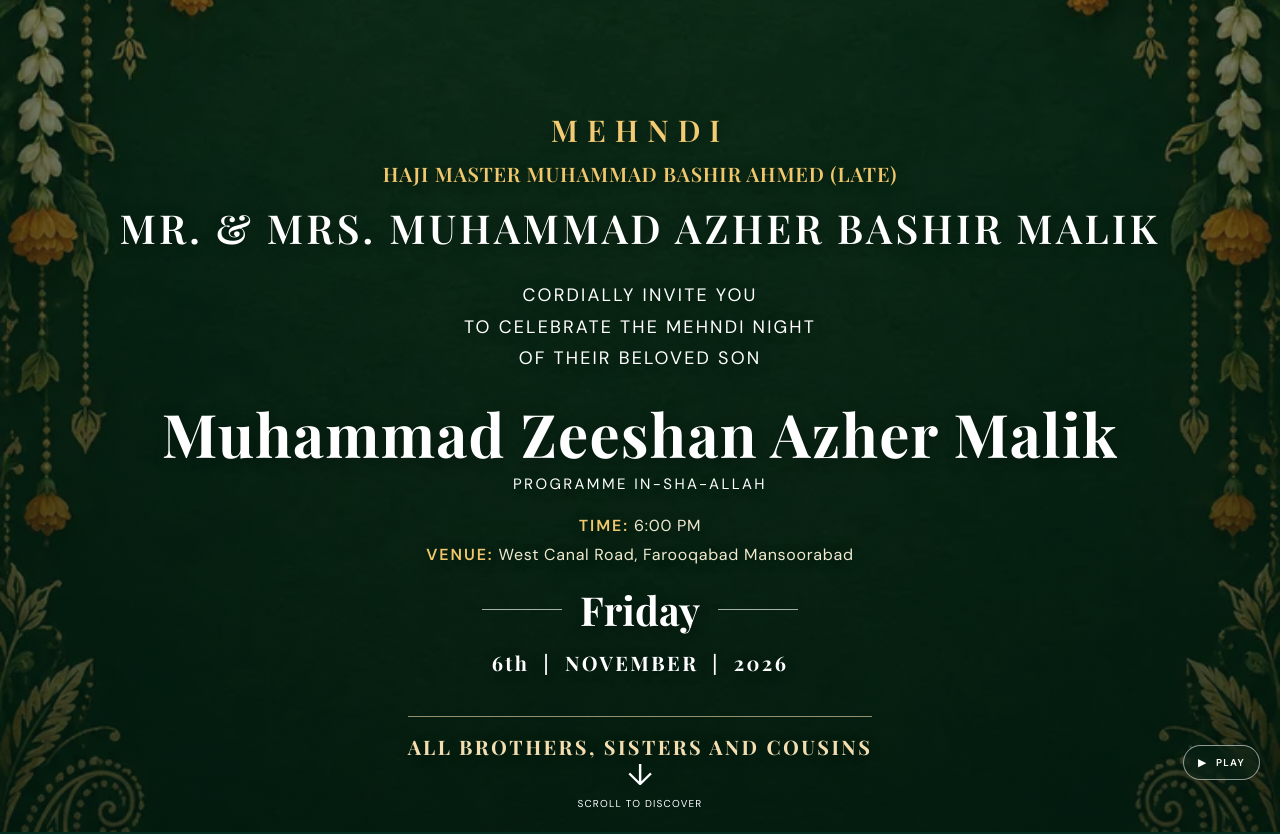
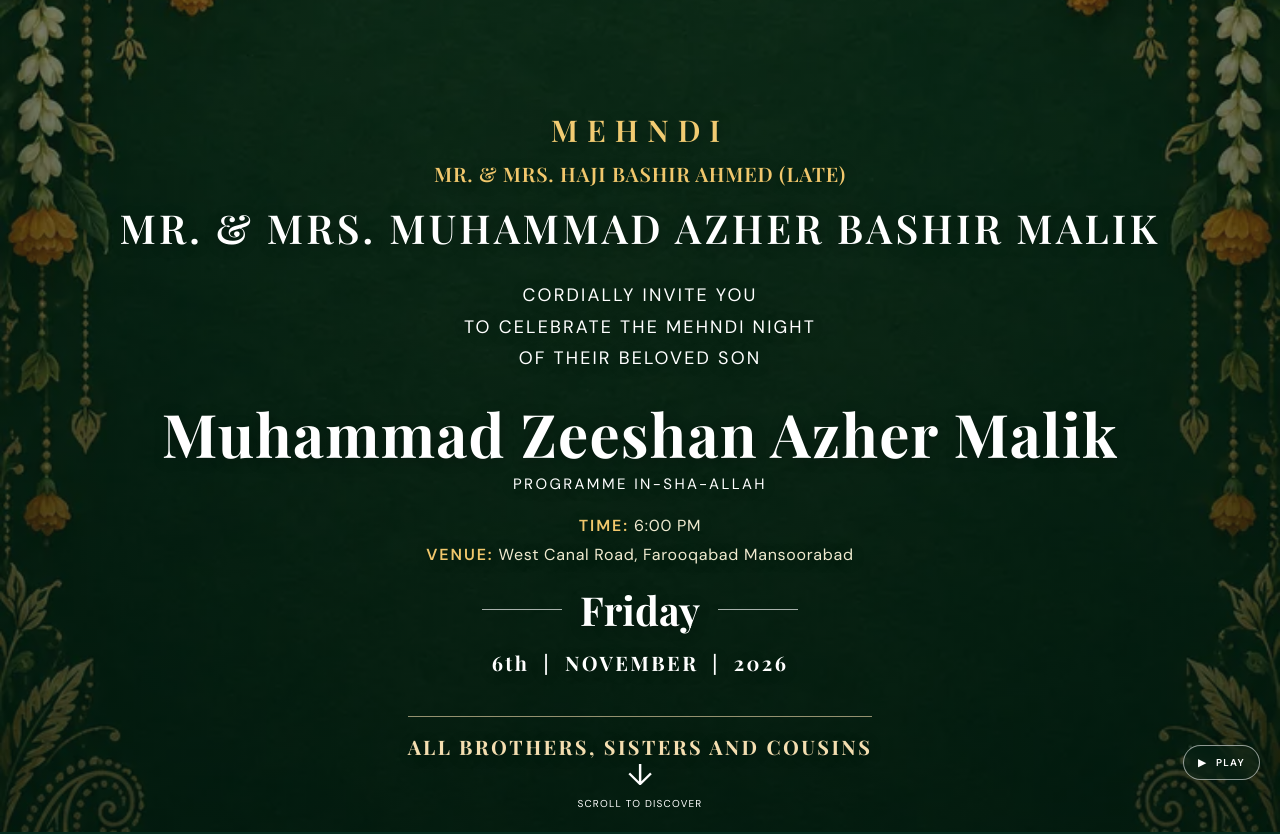
Before and after one commit to faizanatgit/Mehndi, a Next.js app: page / in a window 1280 px wide. Shown: the top 834 px of the page. Built offline with nearby package versions, Linux system fonts and the light colour scheme; no server answers.

Commit message:
Name Changed

```diff
--- a/app/page.tsx
+++ b/app/page.tsx
@@ -35,7 +35,7 @@ export default function Home() {
     <section id="home" className="hero">
       {videoAvailable && (<video className="hero-video" autoPlay loop muted playsInline poster="/mehndi-botanical-backdrop.webp"><source src="/" type="video/mp4" /></video>)}
       <div className="hero-overlay" /><div className="hero-content">
-        <p className="hero-event">Mehndi</p><h2 className="hero-late">HAJI MASTER MUHAMMAD BASHIR AHMED (LATE)</h2><p className="hero-host">MR. &amp; MRS. MUHAMMAD AZHER BASHIR MALIK</p><p className="hero-copy">CORDIALLY INVITE YOU<br />TO CELEBRATE THE MEHNDI NIGHT<br />OF THEIR BELOVED SON</p>
+        <p className="hero-event">Mehndi</p><h2 className="hero-late">MR. &amp; MRS. HAJI BASHIR AHMED (LATE)</h2><p className="hero-host">MR. &amp; MRS. MUHAMMAD AZHER BASHIR MALIK</p><p className="hero-copy">CORDIALLY INVITE YOU<br />TO CELEBRATE THE MEHNDI NIGHT<br />OF THEIR BELOVED SON</p>
         <h1>Muhammad Zeeshan Azher Malik</h1><p className="program">Programme In-sha-Allah</p><div className="hero-event-details"><p><strong>TIME:</strong> 6:00 PM</p><p><strong>VENUE:</strong> West Canal Road, Farooqabad Mansoorabad</p></div><div className="hero-date"><span /><b>Friday</b><span /></div><p>6th &nbsp;|&nbsp; NOVEMBER &nbsp;|&nbsp; 2026</p><p className="hero-family">ALL BROTHERS, SISTERS AND COUSINS</p>
       </div><a className="scroll-cue" href="#countdown">&darr;<small>Scroll to discover</small></a>
       <audio ref={audio} autoPlay loop preload="auto" src="/Asma-ul-Husna.mp3" onEnded={() => setPlaying(false)} />
```
